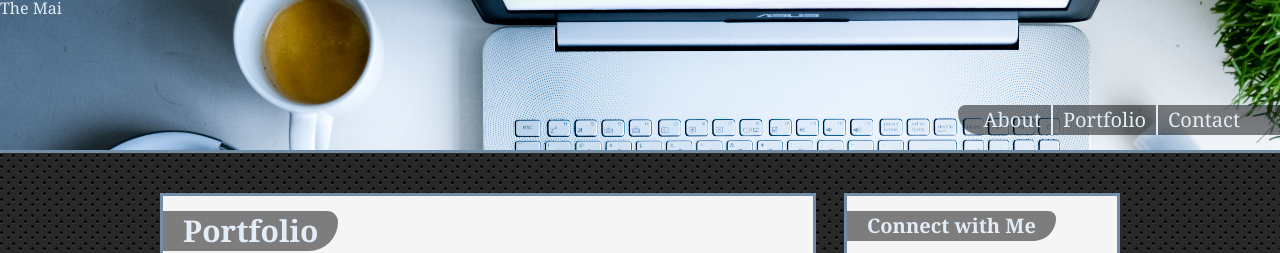
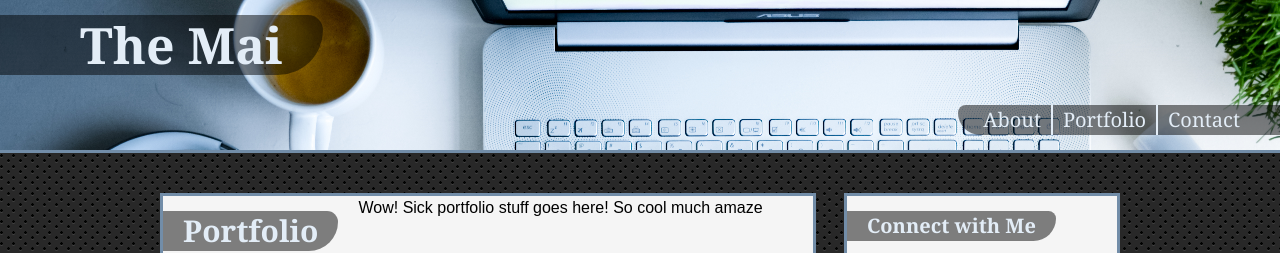
Before and after one commit to RealTayy/Basic-Portfolio, a plain HTML site: page portfolio.html in a window 1280 px wide. Shown: the top 253 px of the page. Drawn offline with Linux system fonts and the light colour scheme.

Commit message:
fix banner on contact.html & portfolio.htmt

```diff
--- a/portfolio.html
+++ b/portfolio.html
@@ -11,7 +11,7 @@
 </head>
 <body>
     <section id="banner-container">
-        <div id="banner-name-box">
+        <div id="banner-name">
             The Mai
         </div>
 
@@ -27,9 +27,9 @@
         <div class="title">
             Portfolio
         </div>
-            <!-- Code for that dashbar thing goes here... C/P to other .html pls -->
+
         <div class="content">
-            <!-- Code for the little boxs goes here -->
+            Wow! Sick portfolio stuff goes here! So cool much amaze
         </div>
     </section>
 
```
Also changed, not shown: contact.html (+1 -1 lines), index.html (+1 -1 lines).
